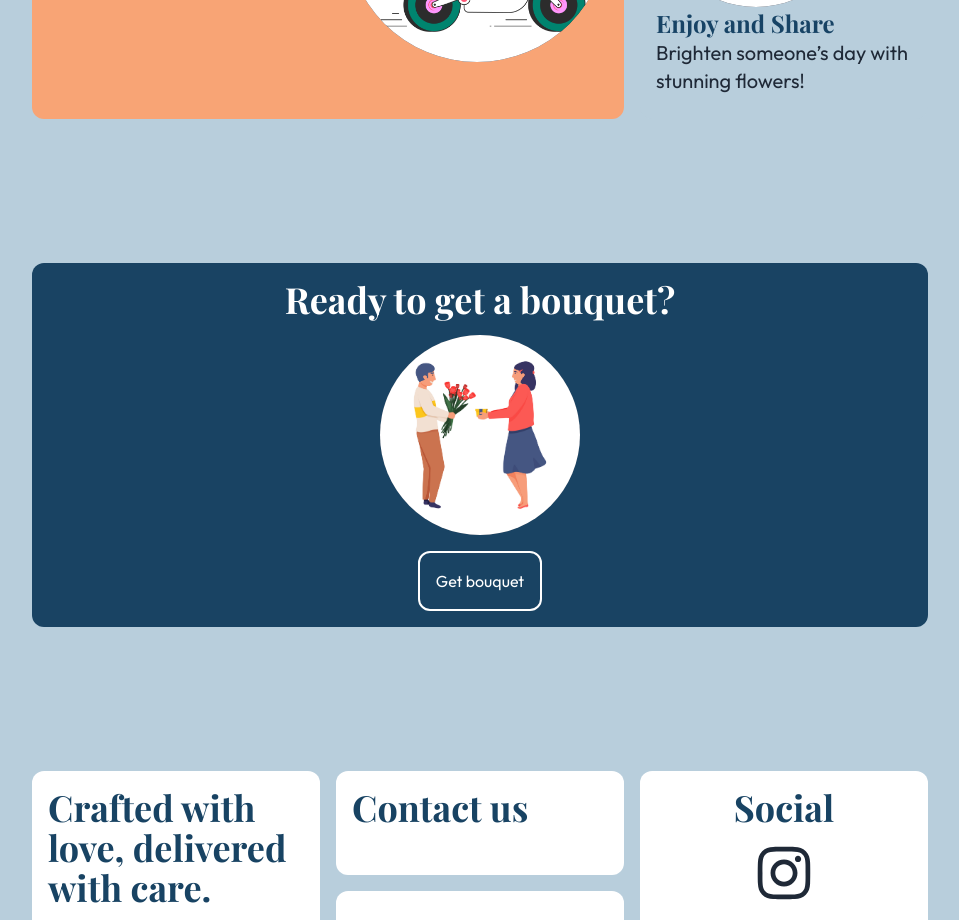
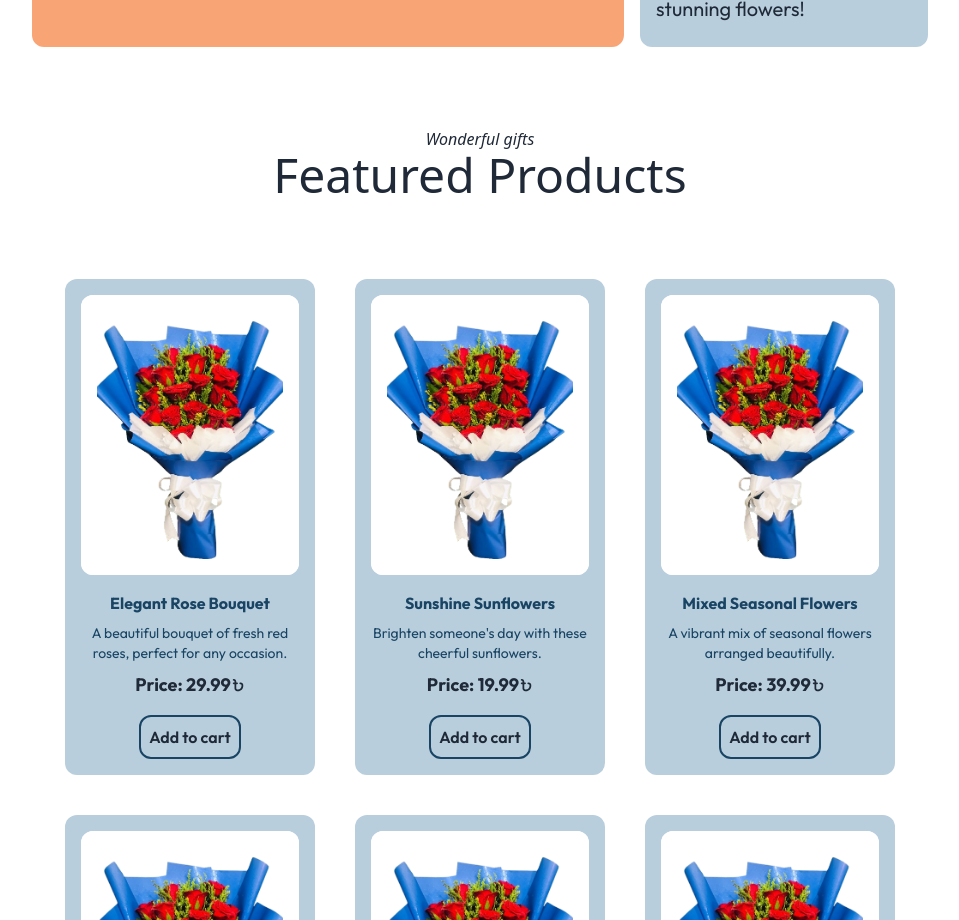
Before and after one commit to fazlulkarimhridoy/floral-radiance-client, a Next.js app: page / in a window 1280 px wide. Shown: the part 1880-2800 px from the top of the page, without its empty margins (160-1119 px from the left). Built offline with nearby package versions, Linux system fonts and the light colour scheme; a web font is replaced by a local one.

Commit message:
product card added

```diff
--- a/package.json
+++ b/package.json
@@ -22,7 +22,8 @@
     "react-headroom": "^3.2.1",
     "react-icons": "^5.2.1",
     "react-slick": "^0.30.2",
-    "sharp": "^0.33.4"
+    "sharp": "^0.33.4",
+    "sweetalert2": "^11.14.1"
   },
   "devDependencies": {
     "@tanstack/eslint-plugin-query": "^5.35.6",
--- a/src/app/page.tsx
+++ b/src/app/page.tsx
@@ -12,8 +12,16 @@ import NewFooter from "@/components/pages/Home/NewFooter";
 
 const Home = () => {
   const [bgColor, setBgColor] = useState("bg-[#b8cedc]");
+  const [width, setWidth] = useState(window.innerWidth);
 
   useEffect(() => {
+
+    // Function to update the width state
+    const handleResize = () => setWidth(window.innerWidth);
+
+    // Add event listener to listen for window resize
+    window.addEventListener('resize', handleResize);
+
     const handleScroll = () => {
       if (window.scrollY > 300) {
         setBgColor("bg-[#b8cedc]"); // Change color when scrolled past 100px
@@ -22,12 +30,13 @@ const Home = () => {
      if (window.scrollY > 500){
         setBgColor("bg-white"); // Default background color
       }
-    if(window.scrollY > 2100){
-      setBgColor("bg-[#b8cedc]");
+
+
+    if(width <= 375 && window.scrollY > 3200){
+      setBgColor('bg-[#b8cedc]')
     }
+
     };
-
-    console.log(window.scrollY);
 
     // Add event listener for scroll
     window.addEventListener("scroll", handleScroll);
@@ -35,13 +44,15 @@ const Home = () => {
     // Clean up event listener on component unmount
     return () => {
       window.removeEventListener("scroll", handleScroll);
+      window.removeEventListener('resize', handleResize);
     };
-  }, []);
+  }, [width]);
 
   return (
-    <div className={`${bgColor} transition-colors duration-300 space-y-36`}>
+    <div className={`${bgColor} transition-colors duration-300 `}>
       <Banner></Banner>
       <HowItWorks/>
+      <FeaturedProducts/>
       <GetBouquet/>
       <NewFooter/>
     </div>
--- a/src/components/pages/Home/BannerContent.tsx
+++ b/src/components/pages/Home/BannerContent.tsx
@@ -1,25 +1,28 @@
 import Image from "next/image";
+import Link from "next/link";
 
 const BannerContent = () => {
   return (
     <div className="">
       <div className="">
-        <div className="flex flex-col-reverse gap-4 md:flex-col justify-around items-center pt-4  h-[610px] ">
+        <div className="flex flex-col-reverse gap-4 md:flex-col justify-around items-center  h-[650px]">
           {/* <div>
             <h1 className="text-5xl playfair font-bold text-[#194363] text-center ">Floral Radiance</h1>
           </div> */}
           <section className="flex flex-col md:flex-row p-2 items-center justify-around gap-4">
-            <div className=" max-w-[400px] space-y-4 px-2">
+            <div className=" max-w-[400px] space-y-8 px-2">
               <p className="text-5xl playfair font-bold text-[#194363]">
                 We make gifting and celebrating better.
               </p>
-              <button className="group relative inline-block overflow-hidden border border-[#194464] px-8 py-3 focus:outline-none focus:ring rounded-xl">
-              <span className="absolute inset-y-0 left-0 w-[2px] bg-[#194464] transition-all group-hover:w-full group-active:bg-indigo-500"></span>
+              <Link href={'/products'}>
+                <button className="group relative inline-block overflow-hidden border border-[#194464] px-8 py-3 focus:outline-none focus:ring rounded-xl mt-4">
+                  <span className="absolute inset-y-0 left-0 w-[2px] bg-[#194464] transition-all group-hover:w-full group-active:bg-indigo-500"></span>
 
-              <span className="relative text-sm font-medium text-[#194464] transition-colors group-hover:text-white">
-                Shop Now
-              </span>
-            </button>
+                  <span className="relative text-sm font-medium text-[#194464] transition-colors group-hover:text-white">
+                    Shop Now
+                  </span>
+                </button>
+              </Link>
             </div>
             <div>
               <Image
--- a/src/components/pages/Home/FeaturedProducts.tsx
+++ b/src/components/pages/Home/FeaturedProducts.tsx
@@ -2,10 +2,11 @@
 
 import Image from "next/image";
 import { Flex, Rate } from "antd";
-import { useState } from "react";
+import { useEffect, useState } from "react";
 import { useQuery } from "@tanstack/react-query";
 import axios from "axios";
 import ProductCard from "./ProductCard";
+import { FaBangladeshiTakaSign } from "react-icons/fa6";
 
 const desc: string[] = ["terrible", "bad", "normal", "good", "wonderful"];
 
@@ -21,6 +22,7 @@ interface ProductType {
 }
 
 const FeaturedProducts = () => {
+  const [data, setData] = useState<ProductType[] | null>(null);
   const [hoverStates, setHoverStates] = useState<{ [key: number]: boolean }>(
     {}
   );
@@ -41,33 +43,34 @@ const FeaturedProducts = () => {
     }));
   };
 
-    const { data: featuredProducts = [] } = useQuery<ProductType[]>({
-        queryKey: ["featuredProducts"],
-        queryFn: async () => {
-            const res = await axios.get(
-                `${process.env.NEXT_PUBLIC_BASE_URL}/api/product/all-products`
-            );
-            return res.data.data;
-        },
-        retry: 2,
-        refetchOnWindowFocus: false,
-    });
+  // const { data: featuredProducts = [] } = useQuery<ProductType[]>({
+  //     queryKey: ["featuredProducts"],
+  //     queryFn: async () => {
+  //         const res = await axios.get(
+  //             `${process.env.NEXT_PUBLIC_BASE_URL}/api/product/all-products`
+  //         );
+  //         return res.data.data;
+  //     },
+  //     retry: 2,
+  //     refetchOnWindowFocus: false,
+  // });
 
-    console.log(featuredProducts);
+  useEffect(() => {
+    fetch("/productData/productData.json")
+      .then((res) => res.json())
+      .then((data) => setData(data));
+  }, []);
+
+  console.log(data);
 
   return (
     <div className="max-w-[76%] mx-auto my-20">
       <div className="">
-                <h3 className="text-center italic font-medium">
-                    Wonderful gifts
-                </h3>
-                <h1 className="text-center text-5xl font-medium">
-                    Featured Products
-                </h1>
+        <h3 className="text-center italic font-medium">Wonderful gifts</h3>
+        <h1 className="text-center text-5xl font-medium">Featured Products</h1>
       </div>
       <div className="flex flex-wrap items-center justify-center gap-10 mt-20">
-                {featuredProducts.length > 0 &&
-                    featuredProducts?.map((item) => (
+        {data?.map((item) => (
           <ProductCard key={item.id} item={item} desc={desc} />
         ))}
       </div>
--- a/src/components/pages/Home/ProductCard.tsx
+++ b/src/components/pages/Home/ProductCard.tsx
@@ -6,6 +6,8 @@ import React, { useContext, useState } from "react";
 import { Rate } from "antd";
 import Link from "next/link";
 import { CartContext } from "@/context/CartContext";
+import { FaBangladeshiTakaSign } from "react-icons/fa6";
+import { message } from 'antd';
 
 interface Item {
   id: number;
@@ -29,6 +31,8 @@ const ProductCard: React.FC<ProductCardProps> = ({ item, desc }) => {
   const [hoverStates, setHoverStates] = useState<{ [key: number]: boolean }>(
     {}
   );
+
+
 
   const cartContext = useContext(CartContext);
 
@@ -57,70 +61,91 @@ const ProductCard: React.FC<ProductCardProps> = ({ item, desc }) => {
   // const images = typeof item?.images === "string" ? JSON.parse(item?.images) : [];
 
   return (
-        <div
-            key={item.id}
-            className="group h-[400px] w-[300px] rounded-2xl border-2 p-2  hover:shadow-lg hover:transition-all hover:duration-400"
-            onMouseEnter={() => handleMouseEnter(item.id)}
-            onMouseLeave={() => handleMouseLeave(item.id)}
-        >
-            <div className="relative h-[270px] w-[260px] mx-auto">
-                {item?.images &&
-                    item?.images?.map((imageUrl: string, index: number) => {
-                        // checking if image url start with http or not
-                        return (
+    // <div
+    //     key={item.id}
+    //     className="group h-[400px] w-[300px] rounded-2xl border-2 p-2  hover:shadow-lg hover:transition-all hover:duration-400"
+    //     onMouseEnter={() => handleMouseEnter(item.id)}
+    //     onMouseLeave={() => handleMouseLeave(item.id)}
+    // >
+    //     <div className="relative h-[270px] w-[260px] mx-auto">
+    //         {item?.images &&
+    //             item?.images?.map((imageUrl: string, index: number) => {
+    //                 // checking if image url start with http or not
+    //                 return (
+    //                     <Image
+    //                         key={index}
+    //                         src={imageUrl}
+    //                         alt={`Image ${index}`}
+    //                         width={500}
+    //                         height={500}
+    //                         className={`absolute inset-0 object-cover ${
+    //                             index === 0 ? "opacity-100" : "opacity-0"
+    //                         } group-hover:opacity-${
+    //                             index === 0 ? "0" : "100"
+    //                         }`}
+    //                     />
+    //                 );
+    //             })}
+    //     </div>
+
+    //     {/* Product details */}
+    //     <div className="text-center my-2">
+    //         <h3 className="text-lg font-semibold">{item?.product_name}</h3>
+    //         <Flex gap="middle" vertical className="mt-2">
+    //             <Rate
+    //                 className="text-base text-pink-600"
+    //                 tooltips={desc}
+    //                 value={item?.rating}
+    //             />
+    //         </Flex>
+
+    //         {/* Render the price or Add to Cart based on hover */}
+    //         {!hoverStates[item?.id] && (
+    //             <p className="font-medium flex items-center justify-center gap-2 border-2 w-32 mx-auto rounded-2xl border-[#f472b6] py-1">
+    //                 <span>${item?.discount_price}</span>
+    //                 <span className="line-through text-gray-400">
+    //                     ${item?.price}
+    //                 </span>
+    //             </p>
+    //         )}
+    //         {hoverStates[item?.id] && (
+    //             <div className="flex">
+    //                 <p
+    //                     onClick={() => {
+    //                         addToCart(item);
+    //                     }}
+    //                     className="font-medium flex items-center justify-center gap-2 mt-2 animate-fade-in cursor-pointer hover:text-pink-600 border-2 w-32 mx-auto rounded-2xl border-[#f472b6] py-1"
+    //                 >
+    //                     Add to Cart
+    //                 </p>
+    //                 <Link href={`products/${item?.id}`}>
+    //                     <p className="font-medium flex items-center justify-center gap-2 mt-2 animate-fade-in cursor-pointer hover:text-pink-600 border-2 w-32 mx-auto rounded-2xl border-[#f472b6] py-1">
+    //                         View details
+    //                     </p>
+    //                 </Link>
+    //             </div>
+    //         )}
+    //     </div>
+    // </div>
+    <div className=" w-[250px] flex flex-col  items-stretch text-center justify-center gap-4 p-4 rounded-xl bg-[#b8cedc]">
+      <div className="bg-white rounded-xl">
               <Image
-                                key={index}
-                                src={imageUrl}
-                                alt={`Image ${index}`}
-                                width={500}
-                                height={500}
-                                className={`absolute inset-0 object-cover ${
-                                    index === 0 ? "opacity-100" : "opacity-0"
-                                } group-hover:opacity-${
-                                    index === 0 ? "0" : "100"
-                                }`}
+                src={'/Images/red-rose.png'}
+                alt={`Image`}
+                width={120}
+                height={100}
+                className={`bg-white w-full p-4 rounded-xl`}
               />
-                        );
-                    })}
       </div>
-
-            {/* Product details */}
-            <div className="text-center my-2">
-                <h3 className="text-lg font-semibold">{item?.product_name}</h3>
-                <Flex gap="middle" vertical className="mt-2">
-                    <Rate
-                        className="text-base text-pink-600"
-                        tooltips={desc}
-                        value={item?.rating}
-                    />
-                </Flex>
-
-                {/* Render the price or Add to Cart based on hover */}
-                {!hoverStates[item?.id] && (
-                    <p className="font-medium flex items-center justify-center gap-2 border-2 w-32 mx-auto rounded-2xl border-[#f472b6] py-1">
-                        <span>${item?.discount_price}</span>
-                        <span className="line-through text-gray-400">
-                            ${item?.price}
-                        </span>
-                    </p>
-                )}
-                {hoverStates[item?.id] && (
-                    <div className="flex">
-                        <p
-                            onClick={() => {
-                                addToCart(item);
-                            }}
-                            className="font-medium flex items-center justify-center gap-2 mt-2 animate-fade-in cursor-pointer hover:text-pink-600 border-2 w-32 mx-auto rounded-2xl border-[#f472b6] py-1"
-                        >
-                            Add to Cart
-                        </p>
-                        <Link href={`products/${item?.id}`}>
-                            <p className="font-medium flex items-center justify-center gap-2 mt-2 animate-fade-in cursor-pointer hover:text-pink-600 border-2 w-32 mx-auto rounded-2xl border-[#f472b6] py-1">
-                                View details
-                            </p>
-                        </Link>
+      <div className=" border-[#194464] flex flex-col gap-2">
+        <p className="font-outfit text-base font-bold text-[#194464]">{item.product_name}</p>
+        <p className="font-outfit text-sm text-[#194464]">{item.description}</p>
+        <div className="flex items-center justify-center text-center"><p className="text-lg font-outfit font-bold">Price:  {item.price}</p> <FaBangladeshiTakaSign className="text-sm" /></div>
       </div>
-                )}
+      <div>
+        <button onClick={ () => addToCart(item)} className="border-2 border-[#194464] px-2 py-2 rounded-xl text-base font-semibold font-outfit hover:bg-[#194464] hover:text-white transition-colors duration-300 text-center">
+            Add to cart
+        </button>
       </div>
     </div>
   );
--- a/src/context/CartContext.tsx
+++ b/src/context/CartContext.tsx
@@ -1,5 +1,8 @@
 "use client";
 import React, { createContext, useState, ReactNode, useEffect } from 'react';
+import { message } from 'antd';
+import Swal from 'sweetalert2'
+
 
 interface ProductType {
     id: number;
@@ -22,6 +25,13 @@ interface CartContextType {
 export const CartContext = createContext<CartContextType | null>(null);
 
 export const CartProvider = ({ children }: { children: ReactNode }) => {
+  const [messageApi, contextHolder] = message.useMessage();
+
+  const info = () => {
+    messageApi.info('Added to the cart');
+  };
+
+
   const [cart, setCart] = useState<ProductType[]>([]);
 
     // Save cart items to localStorage whenever the cart updates
@@ -39,6 +49,7 @@ export const CartProvider = ({ children }: { children: ReactNode }) => {
 
   const addToCart = (product: ProductType) => {
     setCart((prevCart) => [...prevCart, product]);
+    Swal.fire("Added to the cart!");
     console.log(cart);
   };
 
```
Also changed, not shown: public/Images/red-rose.png (added), 1 other file (tests, documents, lock files or other folders). Lines whose indentation alone changed are shown as unchanged.
